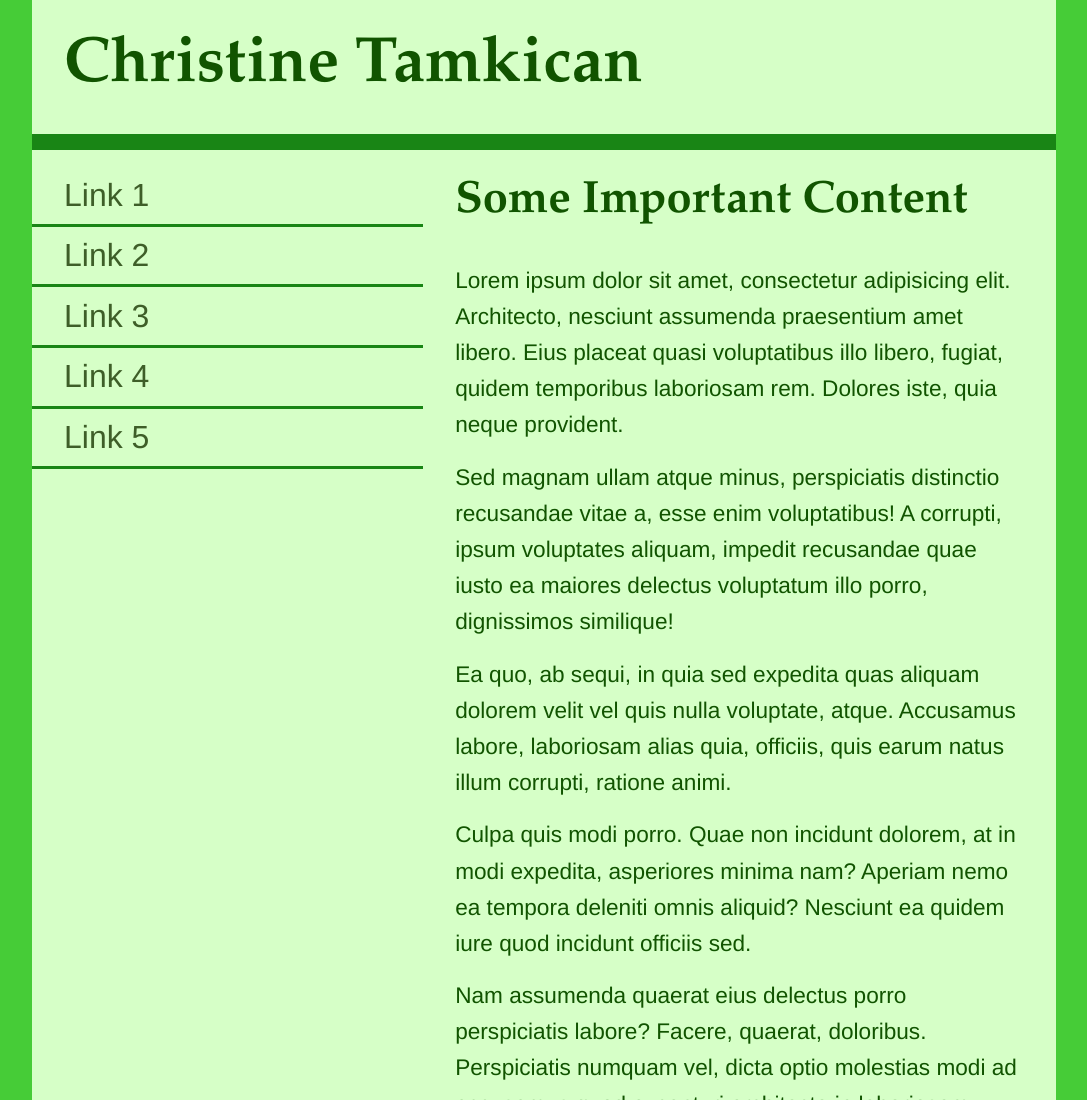
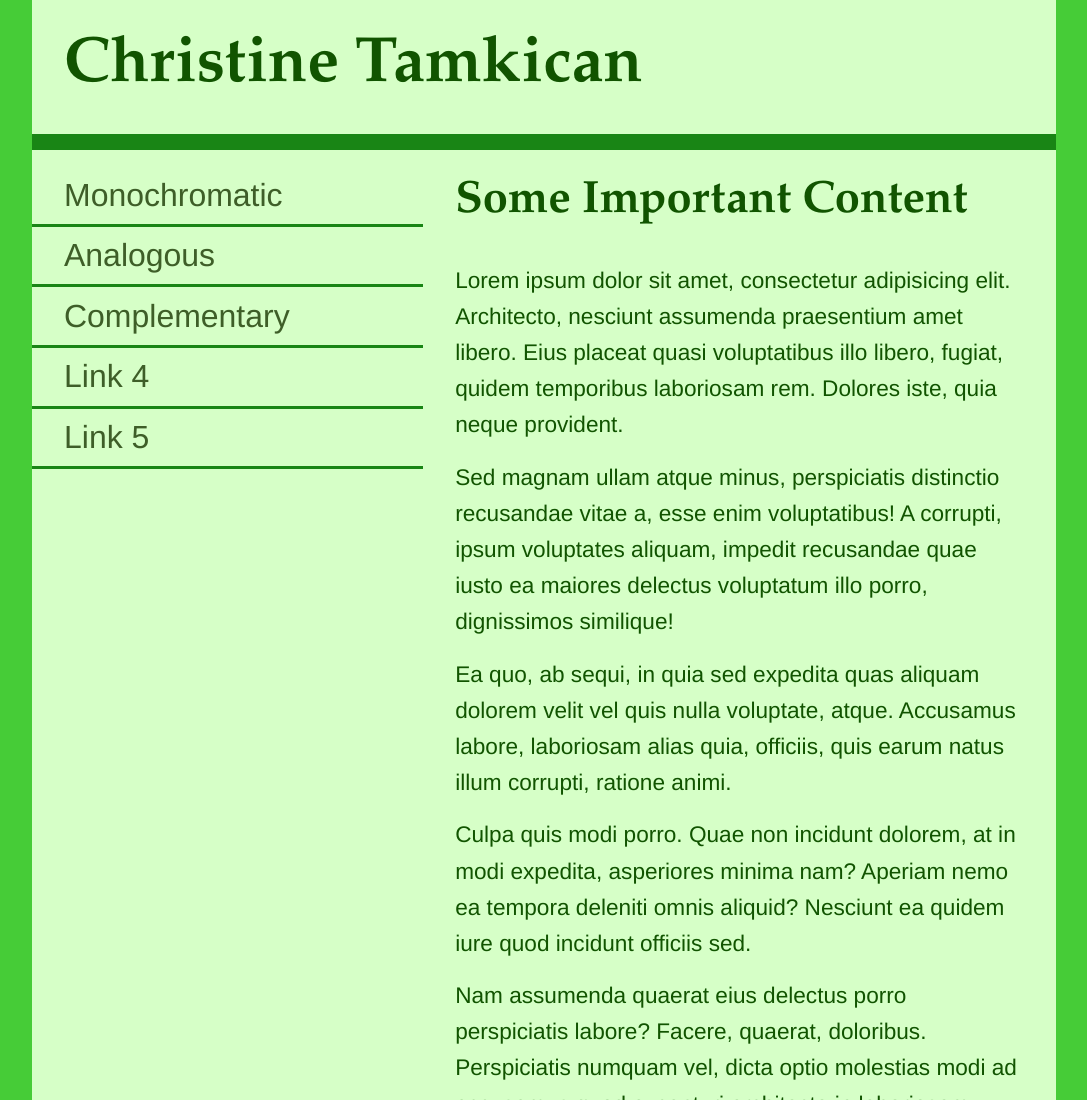
Before and after one commit to tamk0002/colours, a plain HTML site: page index.html in a window 1280 px wide. Shown: the top 1100 px of the page, without its empty margins (96-1183 px from the left). Drawn offline with Linux system fonts and the light colour scheme.

Commit message:
added in links

```diff
--- a/index.html
+++ b/index.html
@@ -99,9 +99,9 @@
         </header>
         <nav>
             <ul>
-                <li><a href="#">Link 1</a></li>
-                <li><a href="#">Link 2</a></li>
-                <li><a href="#">Link 3</a></li>
+                <li><a href="index.html">Monochromatic</a></li>
+                <li><a href="analogous.html">Analogous</a></li>
+                <li><a href="complementary.html">Complementary</a></li>
                 <li><a href="#">Link 4</a></li>
                 <li><a href="#">Link 5</a></li>
             </ul>
```
